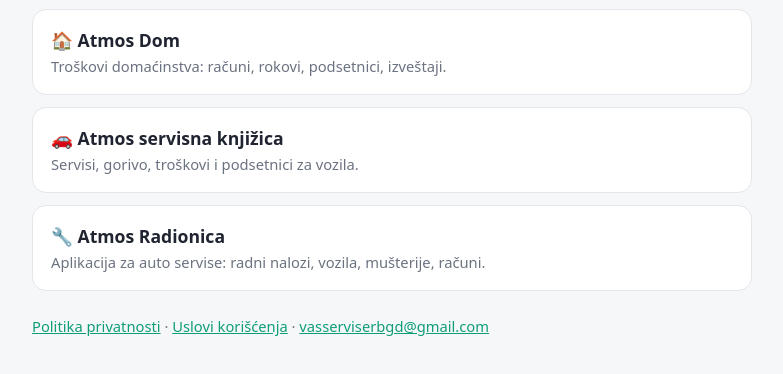
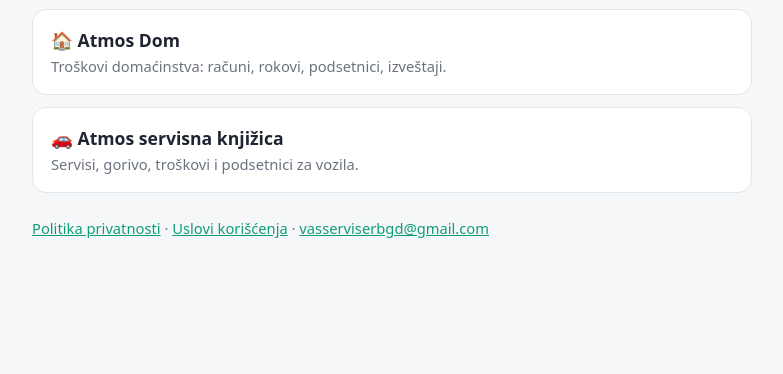
Before and after one commit to gembirdt-bit/gembirdt-bit.github.io, a plain HTML site: page index.html in a window 1280 px wide. Shown: the part 106-480 px from the top of the page, without its empty margins (248-1031 px from the left). Drawn offline with Linux system fonts and the light colour scheme.

Commit message:
Početna strana: samo Atmos Dom i Atmos servisna knjižica
Co-Authored-By: Claude Opus 5.5 <noreply@anthropic.com>
Claude-Session: https://claude.ai/code/session_01PSZyKH2ndcdzPXzbRMfUss

```diff
--- a/index.html
+++ b/index.html
@@ -7,6 +7,5 @@ h1{font-size:1.7rem;margin:0 0 4px}.c{display:block;background:#fff;border:1px s
 <body><main><h1>Atmos aplikacije</h1><div class="m">Autor: Gemb-Bit Željko Ilić</div>
 <a class="c" href="atmosdom/"><b>🏠 Atmos Dom</b><div class="m">Troškovi domaćinstva: računi, rokovi, podsetnici, izveštaji.</div></a>
 <a class="c" href="atmos-auto-servisna-knjizica/"><b>🚗 Atmos servisna knjižica</b><div class="m">Servisi, gorivo, troškovi i podsetnici za vozila.</div></a>
-<a class="c" href="atmosradionica/"><b>🔧 Atmos Radionica</b><div class="m">Aplikacija za auto servise: radni nalozi, vozila, mušterije, računi.</div></a>
 <p class="m" style="margin-top:24px"><a href="privatnost.html">Politika privatnosti</a> · <a href="uslovi.html">Uslovi korišćenja</a> · <a href="mailto:vasserviserbgd@gmail.com">vasserviserbgd@gmail.com</a></p>
 </main></body></html>
```
